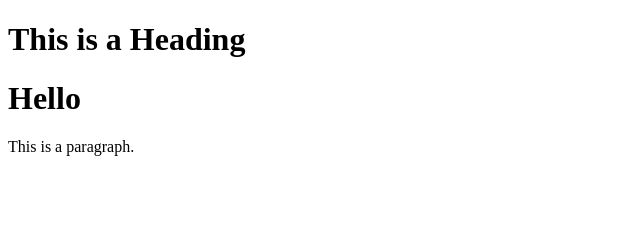
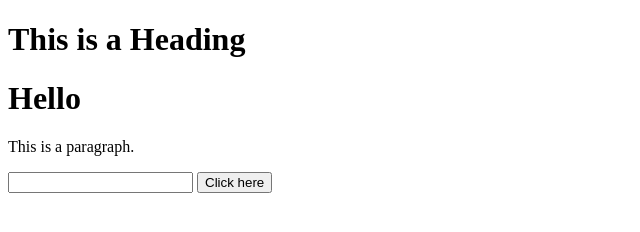
Before and after one commit to EmnaSaada/gitProject, a plain HTML site: page index.html in a window 1280 px wide. Shown: the whole page, without its empty margins (0-640 px from the left). Drawn offline with Linux system fonts and the light colour scheme.

Commit message:
create form

```diff
--- a/index.html
+++ b/index.html
@@ -8,6 +8,10 @@
 <h1>This is a Heading</h1>
 <h1>Hello</h1>
 <p>This is a paragraph.</p>
+<form>
+    <input tpe="text"/>
+    <button>Click here</button>
+</form>
 
 </body>
 </html>
```
